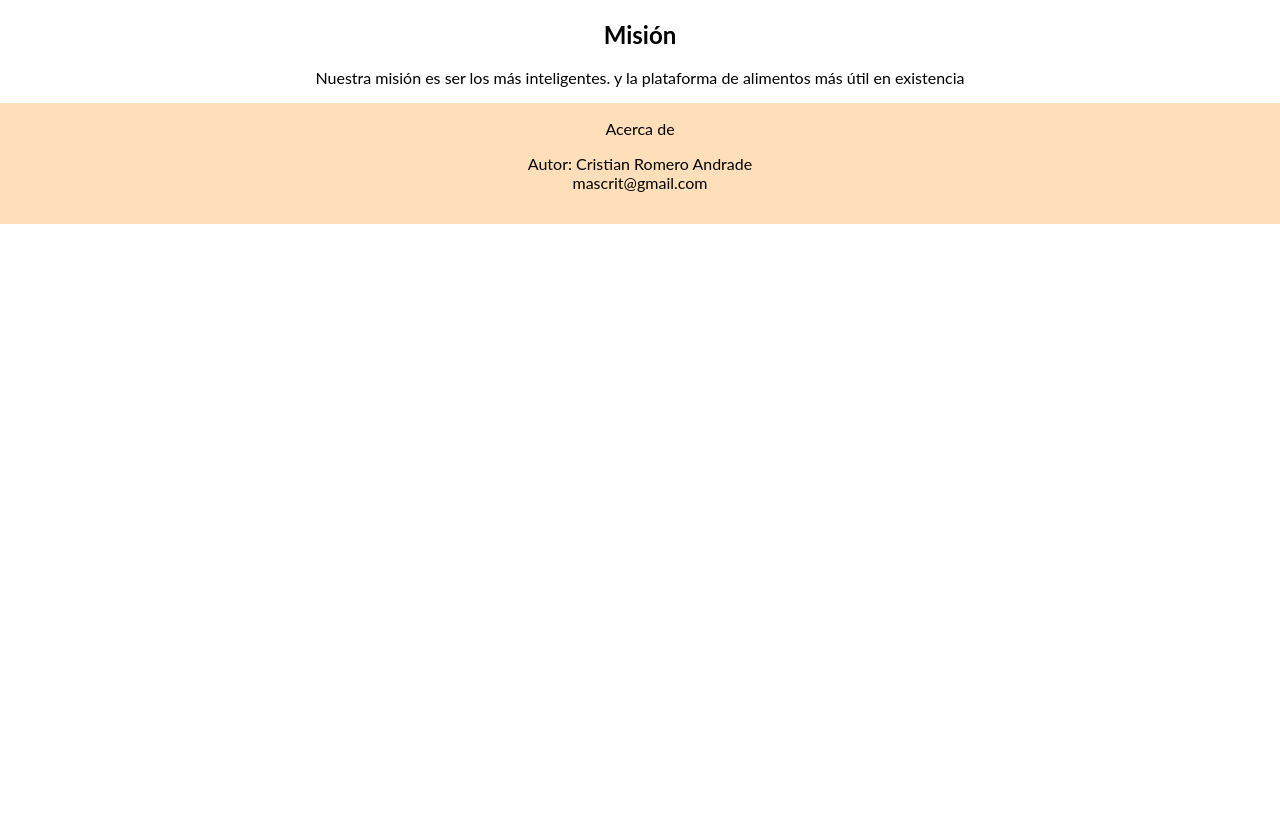
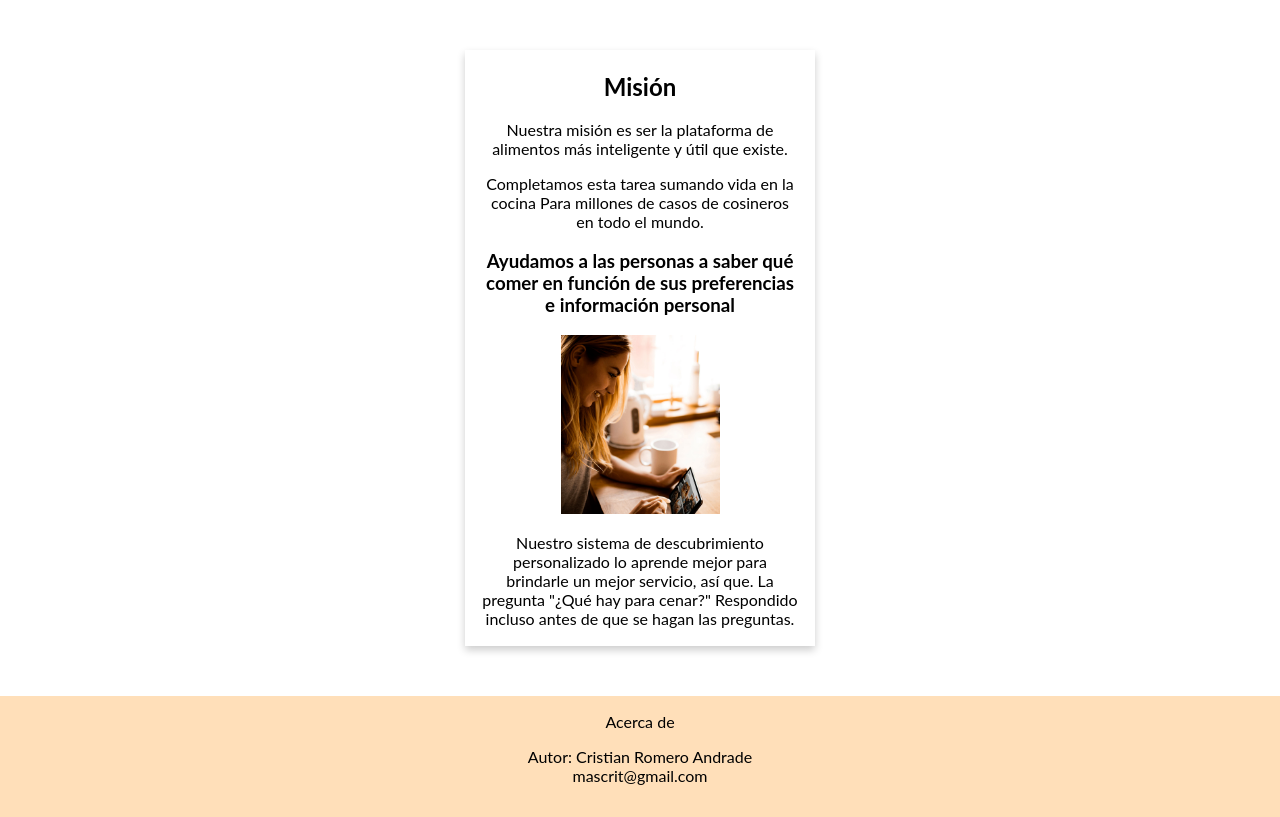
Before and after one commit to tysyak/Proyecto_negocios_2022, a PHP site: page /about in a window 1280 px wide. Shown: the part 60-877 px from the top of the page. Before the commit the page ends 284 px from the top, so only its background shows below. Run offline with PHP 8.4, Linux system fonts and the light colour scheme.

Commit message:
Añado choro

```diff
--- a/recetario/view/about.view.php
+++ b/recetario/view/about.view.php
@@ -1,2 +1,17 @@
-<h2>Misión</h2>
-<p>Nuestra misión es ser los más inteligentes. y la plataforma de alimentos más útil en existencia</p>
+<div class="card">
+
+<div class="container">
+    <h2>Misión</h2>
+    <p>Nuestra misión es ser la plataforma de alimentos más inteligente y útil que existe.</p>
+
+    <p>Completamos esta tarea sumando vida en la cocina
+        Para millones de casos de cosineros en todo el mundo.</p>
+
+    <h3>Ayudamos a las personas a saber qué comer en función de sus preferencias e información personal</h3>
+
+    <img src="/recetario/assets/img/mission.png" alt="mission_img">
+
+    <p>Nuestro sistema de descubrimiento personalizado lo aprende mejor para brindarle un mejor servicio, así que.
+        La pregunta "¿Qué hay para cenar?" Respondido incluso antes de que se hagan las preguntas.</p>
+
+</div></div>
```
